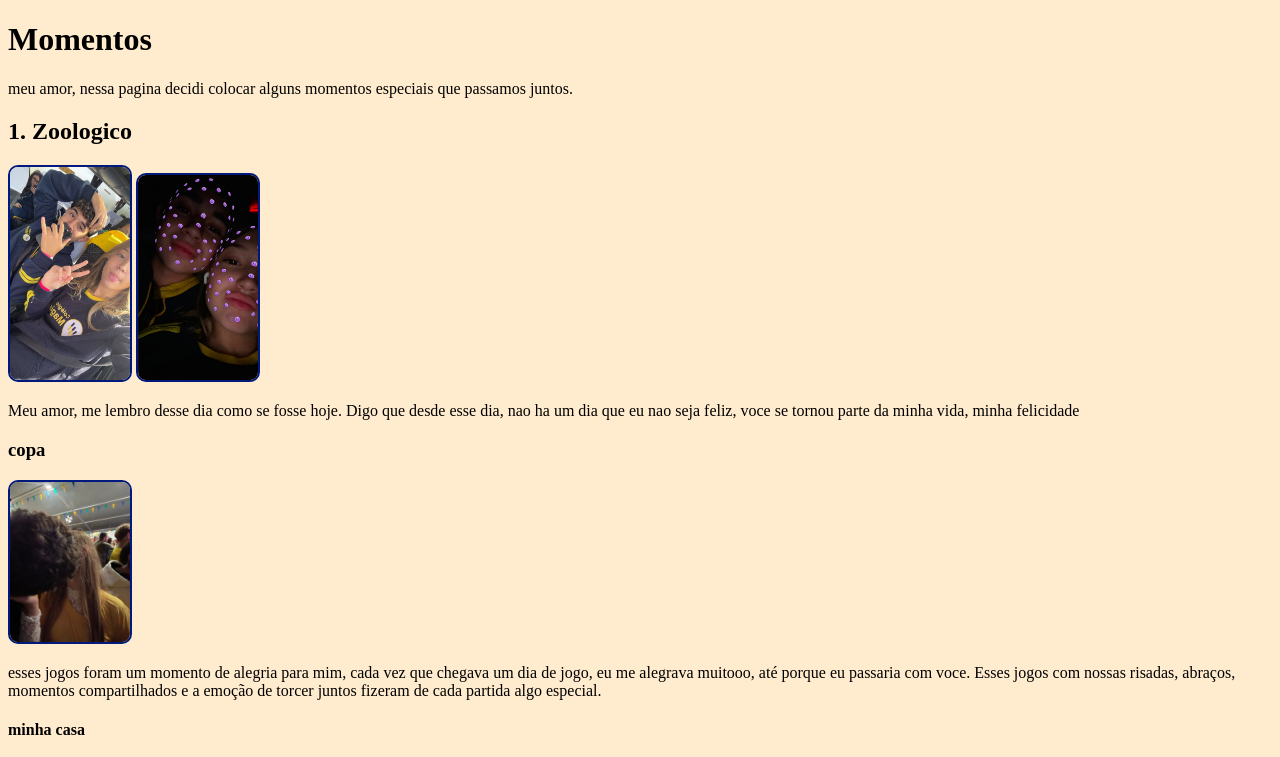
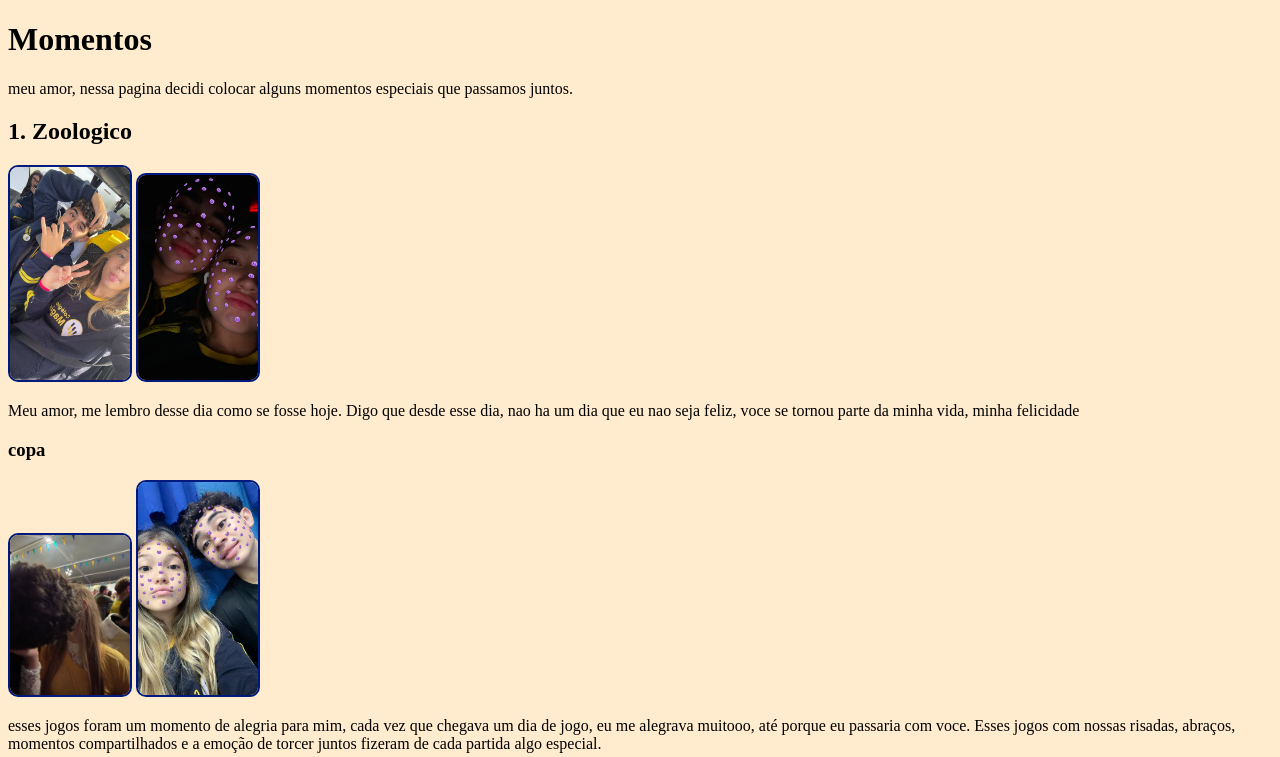
Before and after one commit to manoelapalazzi4-oss/site, a plain HTML site: page momentos.html in a window 1280 px wide. Shown: the top 757 px of the page. Drawn offline with Linux system fonts and the light colour scheme.

Commit message:
Reverte a remoção da segunda imagem da seção da copa

```diff
--- a/momentos.html
+++ b/momentos.html
@@ -20,6 +20,7 @@
     <h3>copa</h3>
     <header>
         <img src="./image/WhatsApp%20Image%202026-09-24%20at%2016.21.35.jpeg" alt="copa">
+        <img src="./image/WhatsApp%20Image%202026-09-24%20at%2016.21.35%20(1).jpeg" alt="copa">
         <p>esses jogos foram um momento de alegria para mim, cada vez que chegava um dia de jogo, eu me alegrava muitooo, até porque eu passaria com voce. Esses jogos com nossas risadas, abraços, momentos compartilhados e a emoção de torcer juntos fizeram de cada partida algo especial.</p>
     </header>
 
```
